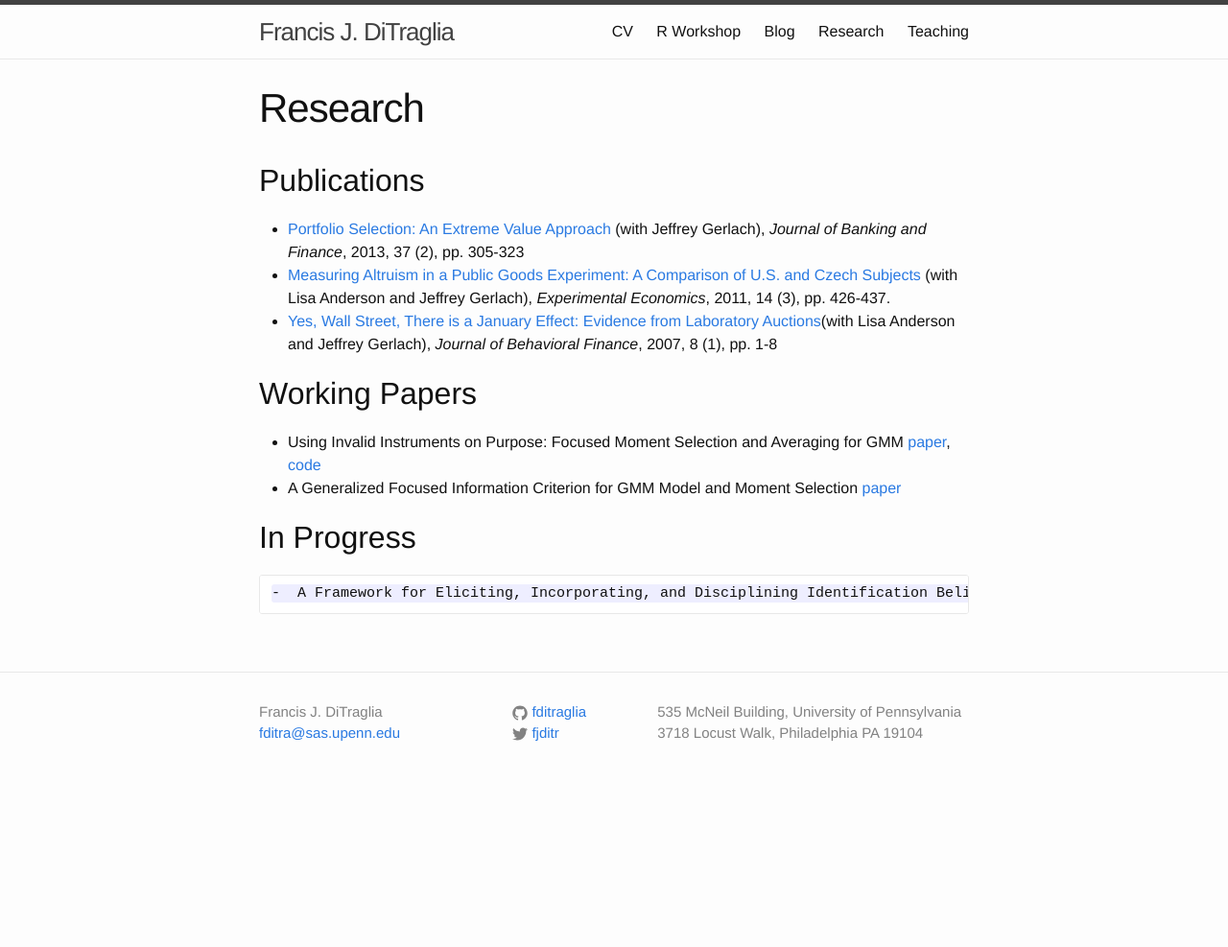
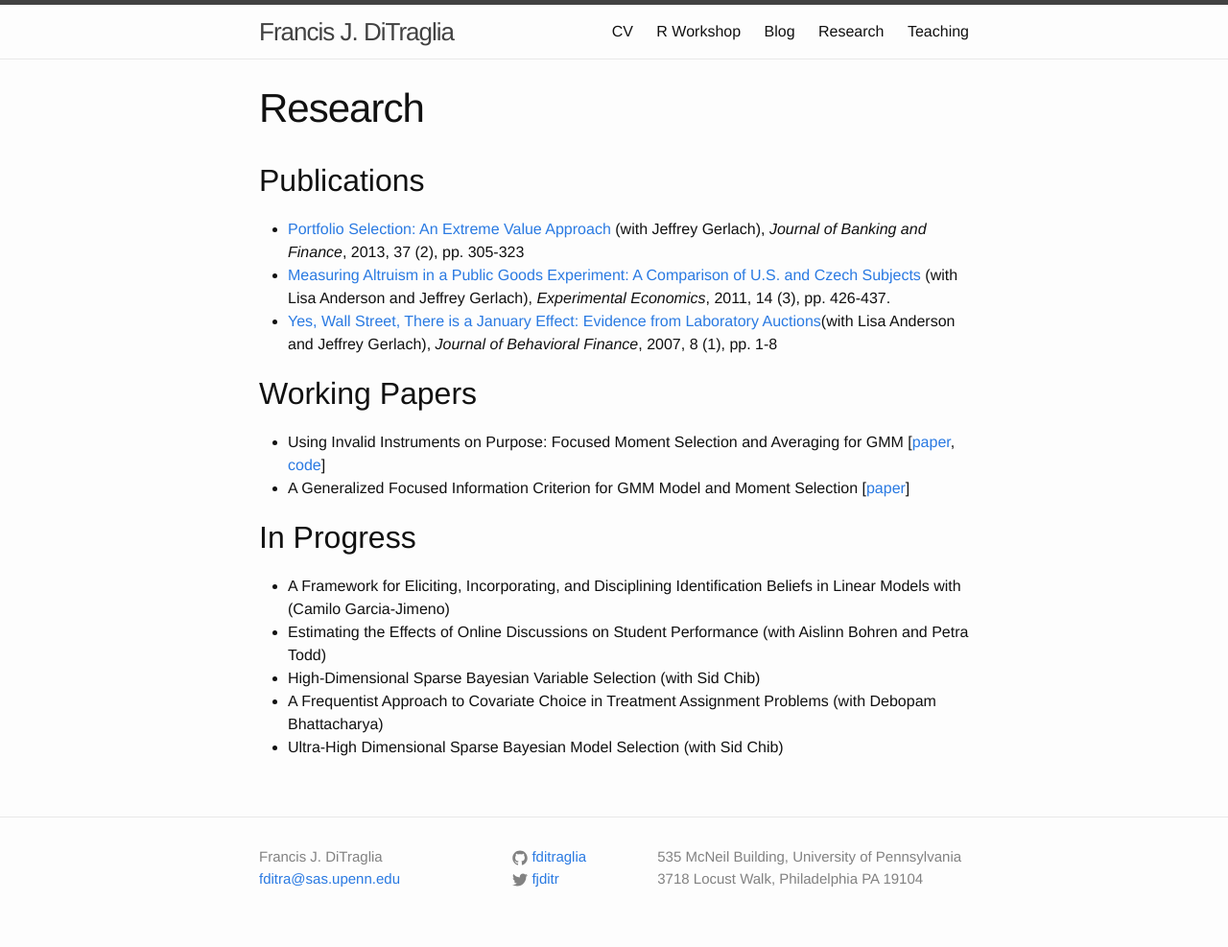
Before and after one commit to fditraglia/fditraglia.github.io, a Jekyll site: the page built from research.md, in a window 1280 px wide. Shown: the whole page at 96% size. Built offline with Jekyll 4.4.1, drawn with Linux system fonts in a browser that asks for light colours; before the commit the page ends 900 px from its top, so only the background shows below that.

Commit message:
fix indentation

```diff
--- a/research.md
+++ b/research.md
@@ -11,12 +11,13 @@ permalink: /research/
 
 ## Working Papers
 
-- Using Invalid Instruments on Purpose: Focused Moment Selection and Averaging for GMM [paper](http://arxiv.org/pdf/1408.0705v2.pdf), [code](https://github.com/fditraglia/fmsc)
-- A Generalized Focused Information Criterion for GMM Model and Moment Selection [paper]({{ site.base }}/pdf/GFIC_paper.pdf)
+- Using Invalid Instruments on Purpose: Focused Moment Selection and Averaging for GMM [[paper](http://arxiv.org/pdf/1408.0705v2.pdf), [code](https://github.com/fditraglia/fmsc)]
+- A Generalized Focused Information Criterion for GMM Model and Moment Selection [[paper]({{ site.base }}/pdf/GFIC_paper.pdf)]
 
 ## In Progress
-	-  A Framework for Eliciting, Incorporating, and Disciplining Identification Beliefs in Linear Models with Camilo Garcia-Jimeno
-  -  Estimating the Effects of Online Discussions on Student Performance (with Aislinn Bohren and Petra Todd)
-  -  High-Dimensional Sparse Bayesian Variable Selection (with Sid Chib)
-  -  A Frequentist Approach to Covariate Choice in Treatment Assignment Problems (with Debopam Bhattacharya)
-  -  Ultra-High Dimensional Sparse Bayesian Model Selection (with Sid Chib)
+
+-  A Framework for Eliciting, Incorporating, and Disciplining Identification Beliefs in Linear Models with (Camilo Garcia-Jimeno)
+-  Estimating the Effects of Online Discussions on Student Performance (with Aislinn Bohren and Petra Todd)
+-  High-Dimensional Sparse Bayesian Variable Selection (with Sid Chib)
+-  A Frequentist Approach to Covariate Choice in Treatment Assignment Problems (with Debopam Bhattacharya)
+-  Ultra-High Dimensional Sparse Bayesian Model Selection (with Sid Chib)
```
